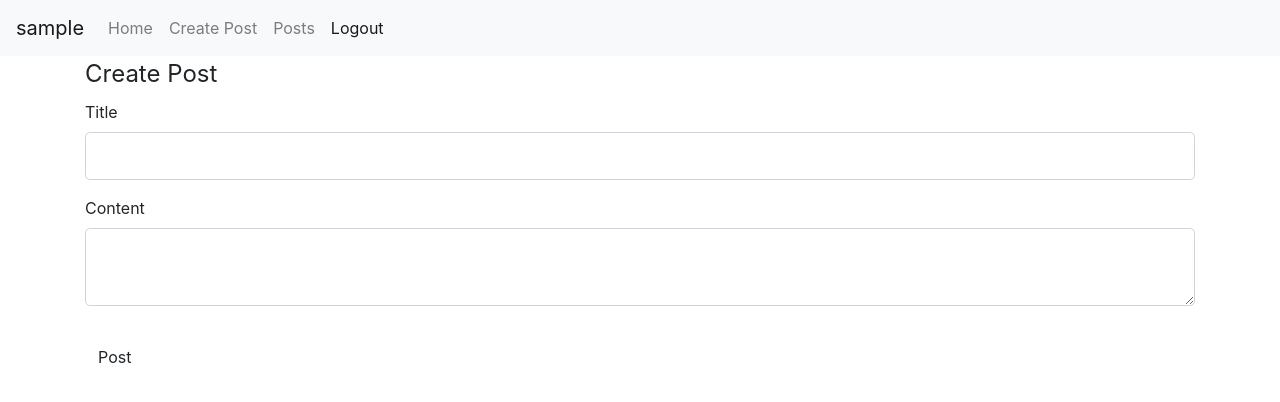
After one commit to DinarKH/WebServerFlask, a Flask app: page /post/new/ in a window 1280 px wide. The commit adds this page. Shown: the top 402 px of the page. Run offline with Flask 2, Linux system fonts and the light colour scheme; a user stored in the database is signed in; tables that the repository leaves empty hold one stand-in row (values such as "Sample post"); some libraries are stand-ins or nearby versions.

Commit message:
add creating post

```diff
--- a/WebServerFlask/forms.py
+++ b/WebServerFlask/forms.py
@@ -1,5 +1,5 @@
 from flask_wtf import FlaskForm
-from wtforms import StringField, PasswordField, SubmitField, BooleanField
+from wtforms import StringField, PasswordField, SubmitField, BooleanField, TextAreaField
 from wtforms.validators import DataRequired, Length, Email, EqualTo, ValidationError
 from .models import User
 
@@ -17,7 +17,6 @@ class RegistationForm(FlaskForm):
         if user:
             raise ValidationError('Username must be original')
 
-
     def validate_email(self, email):
         email = User.query.filter_by(email=email.data).first()
         if email:
@@ -29,3 +28,9 @@ class LoginForm(FlaskForm):
     password = PasswordField('Password', validators=[DataRequired()])
     remember = BooleanField('Remember Me')
     submit = SubmitField('Login')
+
+
+class PostForm(FlaskForm):
+    title = StringField('Title', validators=[DataRequired(), Length(max=100)])
+    content = TextAreaField('Content', validators=[DataRequired()])
+    submit = SubmitField('Post')
--- a/WebServerFlask/routes.py
+++ b/WebServerFlask/routes.py
@@ -1,5 +1,5 @@
 from flask import render_template, url_for, redirect, flash, request
-from .forms import RegistationForm, LoginForm
+from .forms import RegistationForm, LoginForm, PostForm
 from .models import Posts, User
 from WebServerFlask import app, bcrypt, db
 from flask_login import login_user, current_user, logout_user, login_required
@@ -10,17 +10,17 @@ def home():
     return render_template('home.html')
 
 
-@app.route('/posts/')
+@app.route('/posts/', methods=['GET', 'POST'])
 @login_required
 def posts_page():
-    posts = [
-        'test',
-        'test2',
-    ]
+    delete_post = request.args.get('post_id')
+    if delete_post:
+        print(delete_post)
+    posts = Posts.query.all()
     return render_template('post.html', posts=posts)
 
 
-@app.route('/register/', methods=['GET', 'POST'])
+@app.route('/register/', methods=['GET'])
 def register():
     if current_user.is_authenticated:
         return redirect(url_for('home'))
@@ -57,3 +57,16 @@ def login():
 def logout():
     logout_user()
     return redirect(url_for('posts_page'))
+
+
+@app.route('/post/new/', methods=['GET', 'POST'])
+@login_required
+def post_new():
+    form = PostForm()
+    if form.validate_on_submit():
+        post = Posts(title=form.title.data, content=form.content.data)
+        db.session.add(post)
+        db.session.commit()
+        flash('Post was created', 'success')
+        return redirect(url_for('posts_page'))
+    return render_template('new_post.html', form=form)
--- a/WebServerFlask/templates/layout.html
+++ b/WebServerFlask/templates/layout.html
@@ -21,6 +21,9 @@
         <ul class="navbar-nav">
             <li class="nav-item">
                 <a class="nav-link" href="{{ url_for('home') }}">Home</a>
+            </li>
+            <li class="nav-item">
+                <a class="nav-link" href="{{ url_for('post_new') }}">Create Post</a>
             </li>
             <li class="nav-item">
                 <a class="nav-link" href="{{ url_for('posts_page') }}">Posts</a>
--- /dev/null
+++ b/WebServerFlask/templates/new_post.html
@@ -0,0 +1,30 @@
+{% extends 'layout.html' %}
+{% block content %}
+    <form method="POST" action="">
+        {{ form.hidden_tag() }}
+        <fieldset class="form-group">
+            <legend>Create Post</legend>
+            <div class="form-group">
+                {{ form.title.label(class='form-control-label') }}
+                {{ form.title(class='form-control form-control-lg') }}
+                {% if form.title.errors %}
+                    {% for error in form.title.errors %}
+                        <span>{{ error }}</span>
+                    {% endfor %}
+                {% endif %}
+            </div>
+            <div class="form-group">
+                {{ form.content.label(class='form-control-label') }}
+                {{ form.content(class='form-control form-control-lg') }}
+                {% if form.content.errors %}
+                    {% for error in form.content.errors %}
+                        <span>{{ error }}</span>
+                    {% endfor %}
+                {% endif %}
+            </div>
+        </fieldset>
+        <div class="form-group">
+            {{ form.submit(class='btn') }}
+        </div>
+    </form>
+{% endblock content %}
--- a/WebServerFlask/templates/post.html
+++ b/WebServerFlask/templates/post.html
@@ -1,6 +1,7 @@
 {% extends 'layout.html' %}
 {% block content %}
     {% for post in posts %}
-        {{ post }}<br>
+        {{ post.title }}_{{ post.content }}_<a href="./?post_id=5">link</a>{{ post.id }}<br>
     {% endfor %}
+    {{ posts[0].content }}
 {% endblock content %}
```
